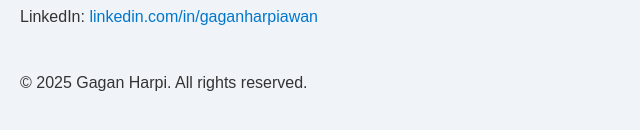
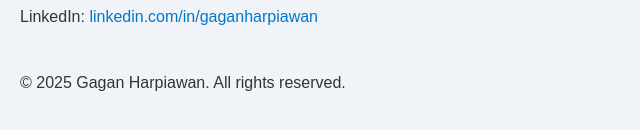
Before and after one commit to gaganharpi/gaganharpi.github.io, a plain HTML site: page index.html in a window 1280 px wide. Shown: the part 680-810 px from the top of the page, 0-640 px from the left. Drawn offline with Linux system fonts and the light colour scheme.

Commit message:
Update index.html

```diff
--- a/index.html
+++ b/index.html
@@ -3,7 +3,7 @@
 <head>
   <meta charset="UTF-8">
   <meta name="viewport" content="width=device-width, initial-scale=1">
-  <title>Portofolio SEO | Gagan Harpi</title>
+  <title>Portofolio SEO | Gagan Harpiawan</title>
   <link rel="stylesheet" href="style.css">
 </head>
 <body>
@@ -32,7 +32,7 @@
   </section>
 
   <footer>
-    <p>© 2025 Gagan Harpi. All rights reserved.</p>
+    <p>© 2025 Gagan Harpiawan. All rights reserved.</p>
   </footer>
 </body>
 </html>
```
